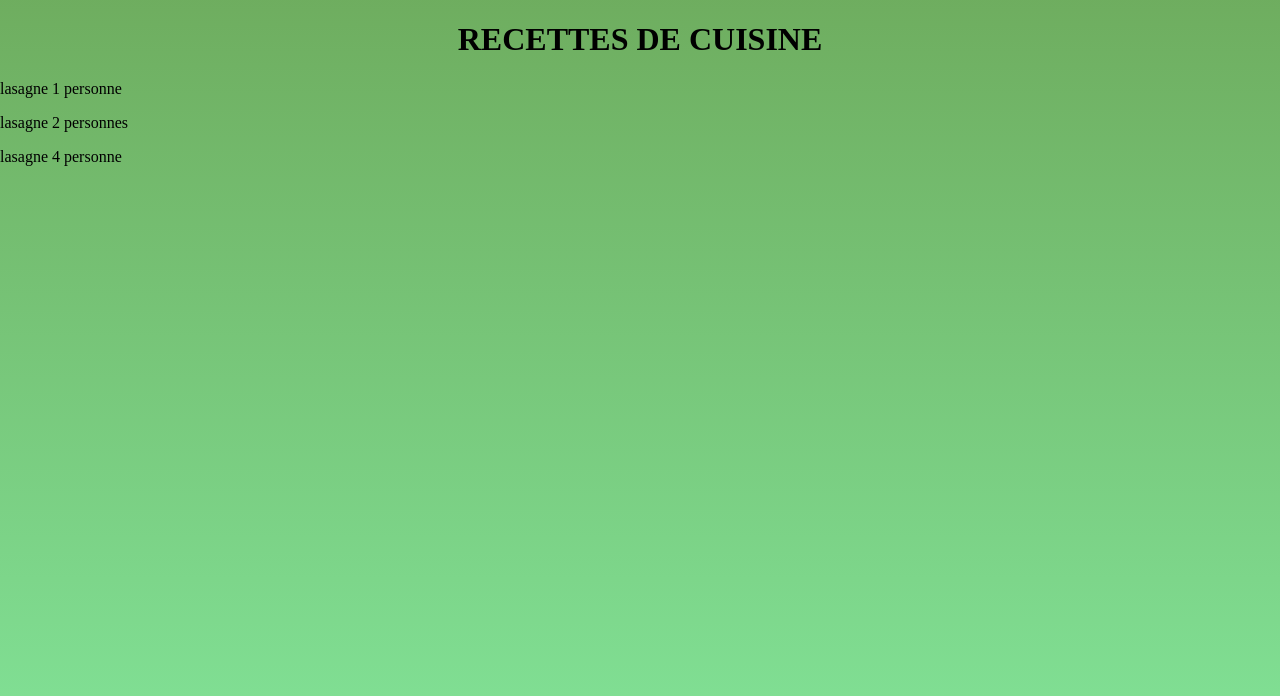
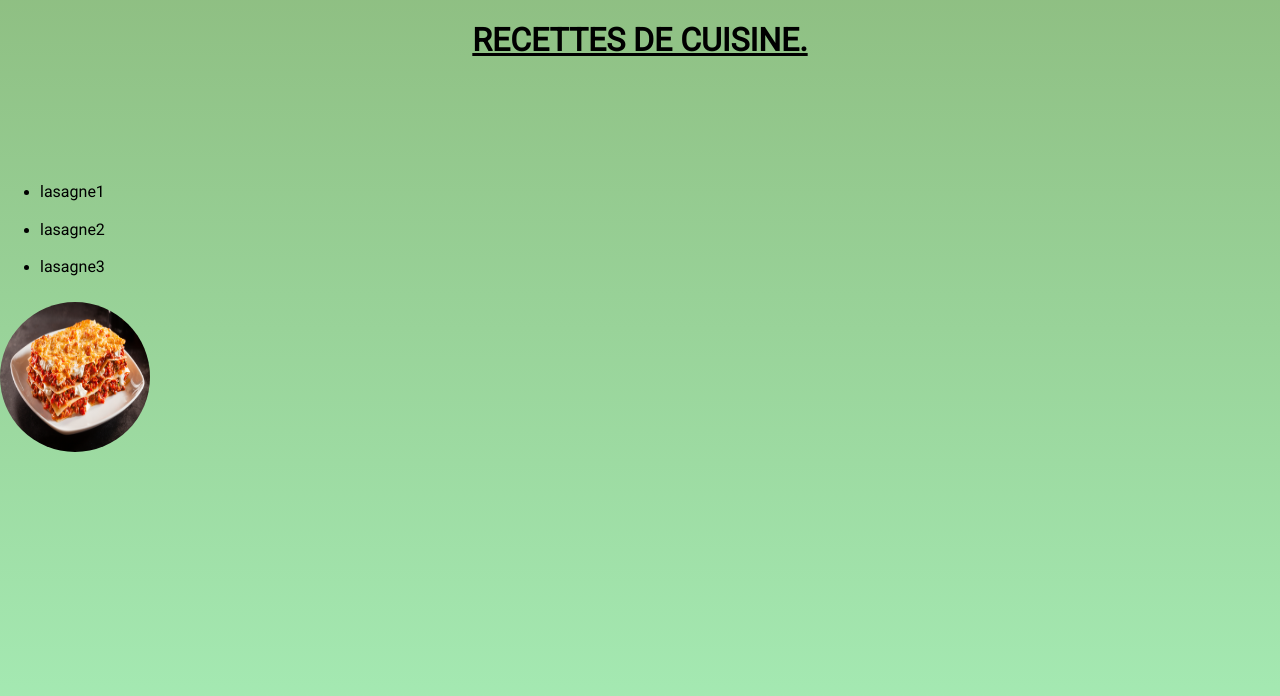
Before and after one commit to xonic34/projet-odin-site, a plain HTML site: page projet odin recette/index.html in a window 1280 px wide. Drawn offline with Linux system fonts and the light colour scheme.

Commit message:
utilisation css et comprendre la cascade et teste image

```diff
--- a/projet odin recette/index.html
+++ b/projet odin recette/index.html
@@ -8,17 +8,21 @@
     <link rel="stylesheet" href="styles.css">
 </head>
 <body>
-    <h1>Recettes de cuisine</h1>
+    <h1>Recettes de cuisine.</h1>
 
-    <p>
-    <a href="recettes/lasagne.html">lasagne 1 personne</a>
-    </p>
 
-    <p><a href="recettes/lasagne2.html">lasagne 2 personnes</a>
-    </p>
+<div class="pages">
+        <ul>
+            <li><a href="recettes/lasagne.html">lasagne1</a></li>
+            <li><a href="recettes/lasagne2.html">lasagne2</a></li>
+            <li><a href="recettes/lasagne3.html">lasagne3</a></li>
 
-    <p></p><a href="recettes/lasagne3.html">lasagne 4 personne</a>
-    </p>
+        </ul>
+    </div>
+
+    <div>
+        <img class="img-lasa" src="recettes/image recette/i139383-lasagnes-au-cookeo.jpeg" alt="lasagne bolognaise">
+    </div>
 
 
 </body>
--- a/projet odin recette/styles.css
+++ b/projet odin recette/styles.css
@@ -1,17 +1,40 @@
+@import url('https://fonts.googleapis.com/css2? family= Oswald:wght@300 & family= Roboto & display=swap');
+
+
+body{
+  margin: 0;
+  min-height: 100vh;
+  background: linear-gradient(#308a1a8a,#a8f0ba)
+
+}
+
+
 h1{
   text-transform: uppercase;
   text-align: center;
   color: black;
-}
-
-body{
-  margin: 0;
-  min-height: 100vh;
-  background: linear-gradient(#308a1ab2,#83e79c)
-
+  text-decoration: underline;
+  font-family: 'Oswald', sans-serif;
+  font-family: 'Roboto', sans-serif;
 }
 
 a{
+  font-family: 'Oswald', sans-serif;
+  font-family: 'Roboto', sans-serif;
+  color: black;
   text-decoration: none;
-  color: black;
+  line-height: 1cm;
 }
+
+div.pages{
+  margin-top: 3cm;
+}
+
+.img-lasa{
+  width: 150px; /* on affiche l'image au carré */
+  height: 150px;
+  border-radius: 50%;  /* on arrondit l'image */
+  -webkit-transform: rotate(360deg); /* rotation de l'image */
+  transform: rotate(360deg);
+
+}
```
Also changed, not shown: projet odin recette/recettes/lasagne.html (+1 -1 lines), projet odin recette/recettes/lasagne2.html (+1 -1 lines), projet odin recette/recettes/lasagne3.html (+1 -1 lines).
